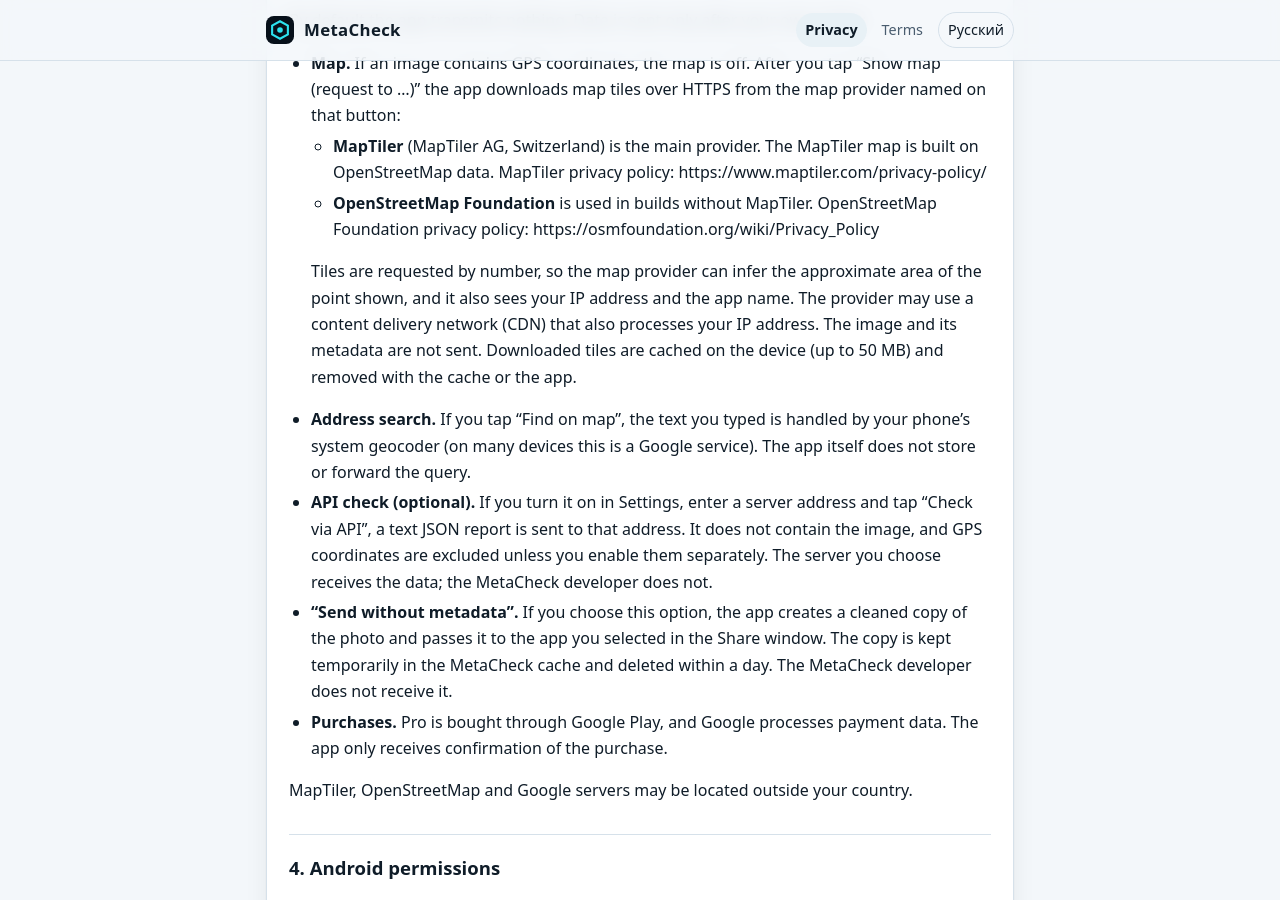
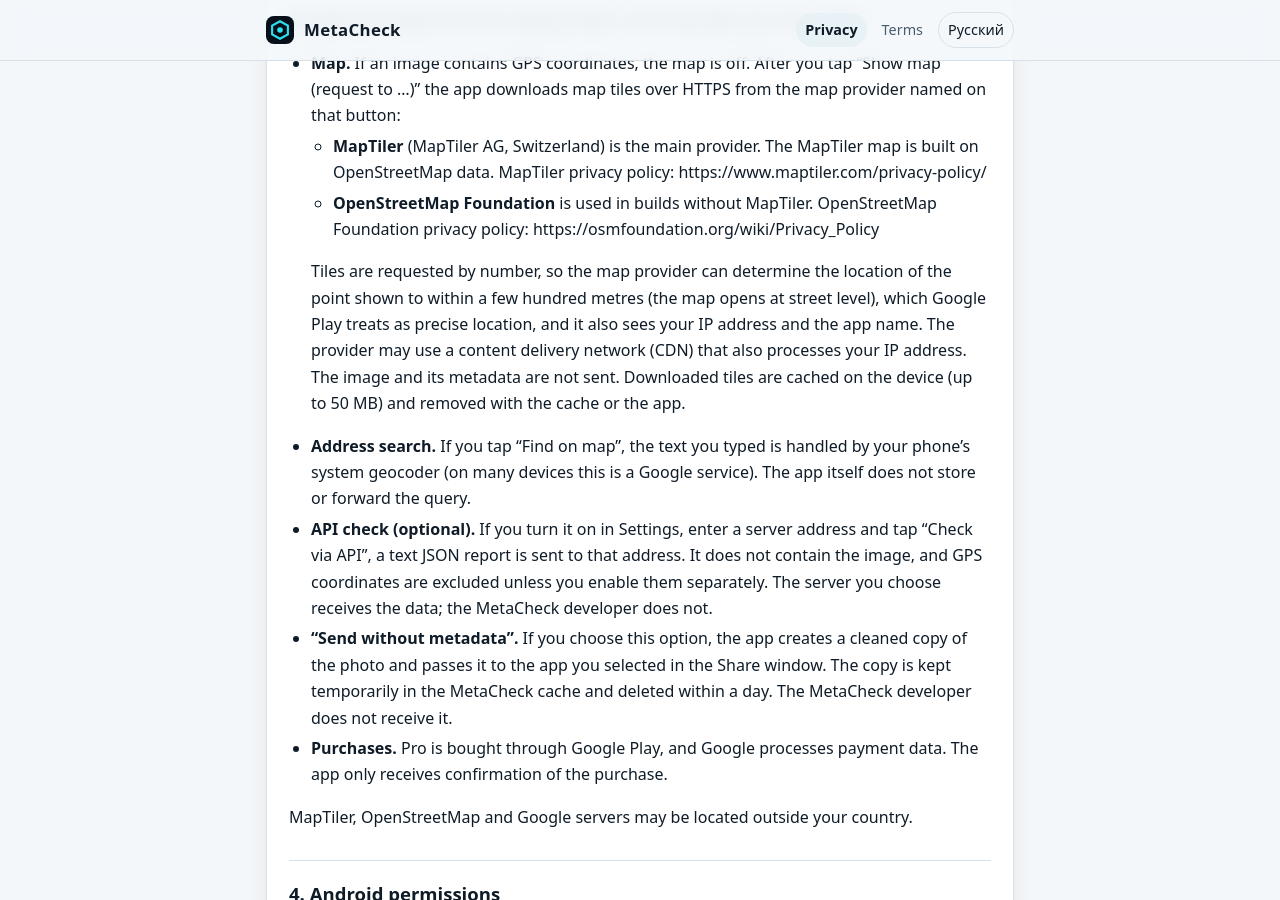
Before and after one commit to v1lb/legal-metacheck, a Jekyll site: the page built from PRIVACY_POLICY_EN.md, in a window 1280 px wide and 900 px high, scrolled down 956 px. Built offline with Jekyll 4.4.1, drawn with Linux system fonts in a browser that asks for light colours.

Commit message:
Privacy policy: map provider can locate the point to within a few hundred metres

```diff
--- a/PRIVACY_POLICY_EN.md
+++ b/PRIVACY_POLICY_EN.md
@@ -25,7 +25,7 @@
   - **MapTiler** (MapTiler AG, Switzerland) is the main provider. The MapTiler map is built on OpenStreetMap data. MapTiler privacy policy: https://www.maptiler.com/privacy-policy/
   - **OpenStreetMap Foundation** is used in builds without MapTiler. OpenStreetMap Foundation privacy policy: https://osmfoundation.org/wiki/Privacy_Policy
 
-  Tiles are requested by number, so the map provider can infer the approximate area of the point shown, and it also sees your IP address and the app name. The provider may use a content delivery network (CDN) that also processes your IP address. The image and its metadata are not sent. Downloaded tiles are cached on the device (up to 50 MB) and removed with the cache or the app.
+  Tiles are requested by number, so the map provider can determine the location of the point shown to within a few hundred metres (the map opens at street level), which Google Play treats as precise location, and it also sees your IP address and the app name. The provider may use a content delivery network (CDN) that also processes your IP address. The image and its metadata are not sent. Downloaded tiles are cached on the device (up to 50 MB) and removed with the cache or the app.
 - **Address search.** If you tap "Find on map", the text you typed is handled by your phone's system geocoder (on many devices this is a Google service). The app itself does not store or forward the query.
 - **API check (optional).** If you turn it on in Settings, enter a server address and tap "Check via API", a text JSON report is sent to that address. It does not contain the image, and GPS coordinates are excluded unless you enable them separately. The server you choose receives the data; the MetaCheck developer does not.
 - **"Send without metadata".** If you choose this option, the app creates a cleaned copy of the photo and passes it to the app you selected in the Share window. The copy is kept temporarily in the MetaCheck cache and deleted within a day. The MetaCheck developer does not receive it.
```
Also changed, not shown: PRIVACY_POLICY_RU.md (+1 -1 lines), index.md (+2 -2 lines).
